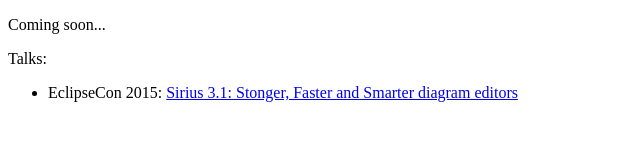
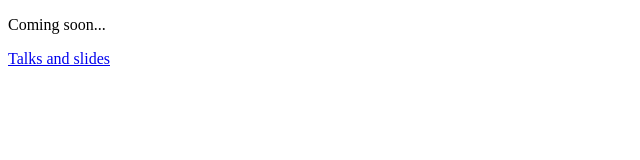
Before and after one commit to mPorhel/mporhel.github.io, a plain HTML site: page index.html in a window 1280 px wide. Shown: the whole page, without its empty margins (0-640 px from the left). Drawn offline with Linux system fonts and the light colour scheme.

Commit message:
Update links

```diff
--- a/index.html
+++ b/index.html
@@ -17,12 +17,7 @@
 </p>
 
 <p>
-Talks:
-  <ul>
-    <li>
-      EclipseCon 2015:  <a href="EclipseConEU_2015_Sirius31_StrongerFasterSmarter/">Sirius 3.1: Stonger, Faster and Smarter diagram editors</a>
-    </li>
-  </ul>
+  <a href="slides/">Talks and slides</a>
 </p>
 </body>
 
```
